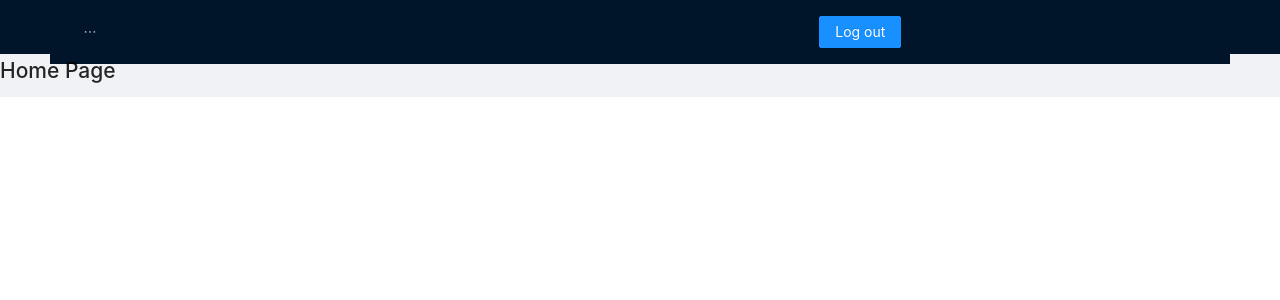
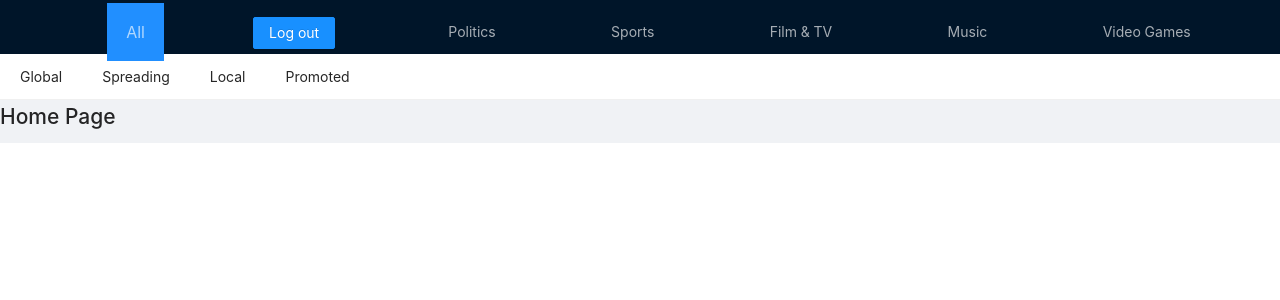
Before and after one commit to newsify42/Newsify, a React (Create React App) app in the folder frontend/: page / in a window 1280 px wide. Shown: the top 300 px of the page. Built offline with nearby package versions, Linux system fonts and the light colour scheme; sample sign-in values are in the browser's storage.

Commit message:
added a sub navbar

```diff
--- a/frontend/src/components/Navbar/Navbar.js
+++ b/frontend/src/components/Navbar/Navbar.js
@@ -76,7 +76,29 @@ const Navbar = props => {
           </Button>
         </Menu>
       </Header>
-      <Content>{props.children}</Content>
+      <Content>
+        {/* sub nav */}
+        <Menu
+          theme="light"
+          mode="horizontal"
+          className={styles.subNav}
+          // defaultSelectedKeys="1"
+        >
+          <Menu.Item key="1" className={styles.menuItem}>
+            Global
+          </Menu.Item>
+          <Menu.Item key="2" className={styles.menuItem}>
+            Spreading
+          </Menu.Item>
+          <Menu.Item key="3" className={styles.menuItem}>
+            Local
+          </Menu.Item>
+          <Menu.Item key="4" className={styles.menuItem}>
+            Promoted
+          </Menu.Item>
+        </Menu>
+        {props.children}
+      </Content>
     </Layout>
   );
 };
--- a/frontend/src/components/Navbar/Navbar.module.css
+++ b/frontend/src/components/Navbar/Navbar.module.css
@@ -20,7 +20,7 @@
 }
 
 .menuItem {
-  width: 100%;
+  /* width: 100%; */
 }
 
 .navItem {
```
